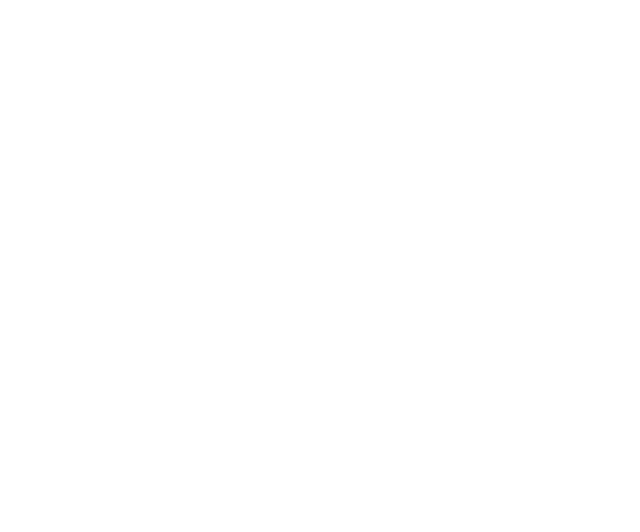
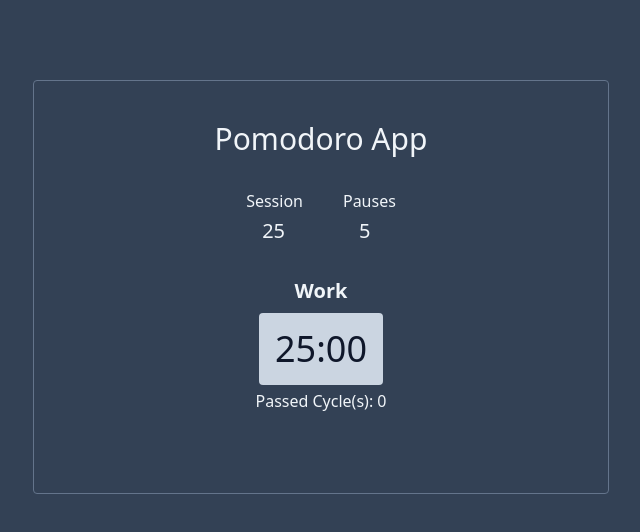
Before and after one commit to newdev-creator/react-pomodoro, a React (Vite) app: page / in a window 1280 px wide. Shown: the top 532 px of the page, without its empty margins (319-959 px from the left). Built offline with nearby package versions, Linux system fonts and the light colour scheme.

Commit message:
FEAT: App styling

```diff
--- a/src/App.jsx
+++ b/src/App.jsx
@@ -1,10 +1,37 @@
 function App() {
+  return (
+    <div className="bg-slate-700 text-slate-100 pt-20 min-h-screen">
+      <div className="max-w-xl mx-auto border border-slate-500 rounded p-10">
+        <h1 className="text-center text-3xl mb-8">Pomodoro App</h1>
+        <div className="flex justify-center mb-8">
+          {/* Session Block */}
+          <div className="mr-10">
+            <p className="text-center mb-1">Session</p>
+            <div className="flex">
+              <p className="mx-4 text-xl">25</p>
+            </div>
+          </div>
 
-  return (
-    <div>
+          {/* Pauses Block */}
+          <div>
+            <p className="text-center mb-1">Pauses</p>
+            <div className="flex">
+              <p className="mx-4 text-xl">5</p>
+            </div>
+          </div>
+        </div>
 
+        {/* Work Pause */}
+        <p className="text-center mb-2 text-xl font-semibold">Work</p>
+        <p className="text-center flex justify-center mb-1">
+          <span className="text-4xl p-4 rounded bg-slate-300 text-slate-900">
+            25:00
+          </span>
+        </p>
+        <p className="mb-10 text-center">Passed Cycle(s): 0</p>
+      </div>
     </div>
-  )
+  );
 }
 
-export default App
+export default App;
```
